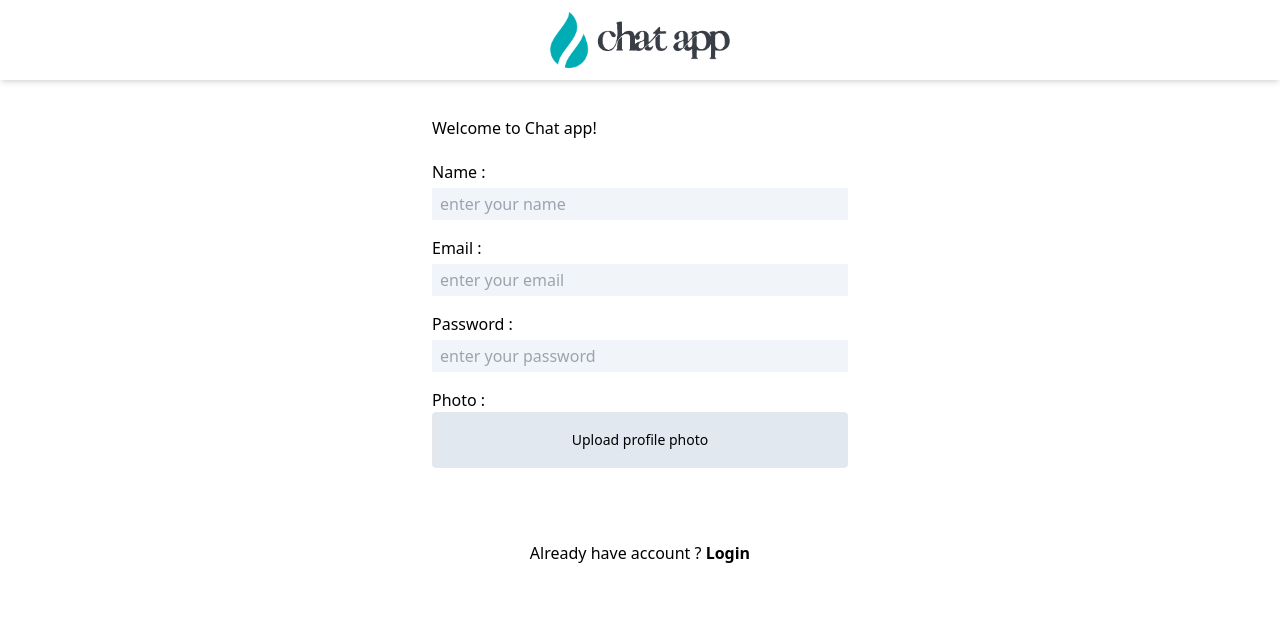
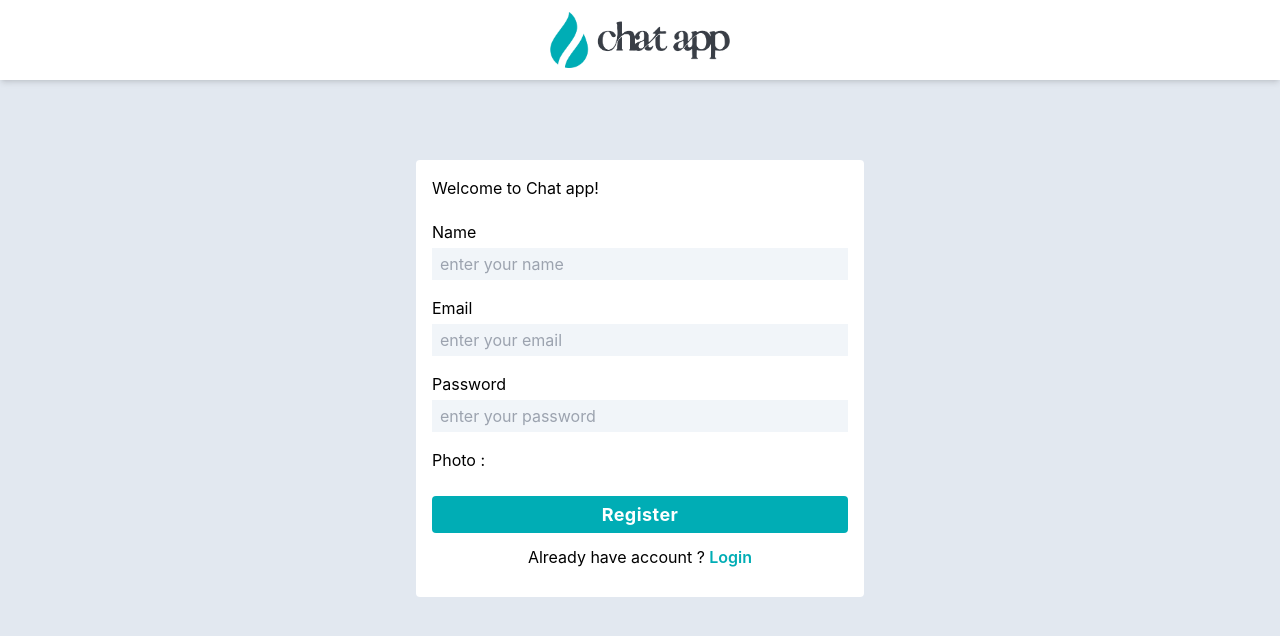
Before and after one commit to bill7maxmaye/REAL_TIME_CHAT_APP, a React (Vite) app in the folder Client/: page /register in a window 1280 px wide. Shown: the top 636 px of the page. Built offline with nearby package versions, Linux system fonts and the light colour scheme.

Commit message:
created register page

```diff
--- a/Client/src/index.css
+++ b/Client/src/index.css
@@ -2,71 +2,17 @@
 @tailwind components;
 @tailwind utilities;
 
-/* :root {
-  font-family: Inter, system-ui, Avenir, Helvetica, Arial, sans-serif;
-  line-height: 1.5;
-  font-weight: 400;
-
-  color-scheme: light dark;
-  color: rgba(255, 255, 255, 0.87);
-  background-color: #242424;
-
-  font-synthesis: none;
-  text-rendering: optimizeLegibility;
+body {
+  margin: 0;
+  font-family: -apple-system, BlinkMacSystemFont, "Segoe UI", "Roboto", "Oxygen",
+    "Ubuntu", "Cantarell", "Fira Sans", "Droid Sans", "Helvetica Neue",
+    sans-serif;
   -webkit-font-smoothing: antialiased;
   -moz-osx-font-smoothing: grayscale;
+  @apply bg-slate-200;
 }
 
-a {
-  font-weight: 500;
-  color: #646cff;
-  text-decoration: inherit;
+code {
+  font-family: source-code-pro, Menlo, Monaco, Consolas, "Courier New",
+    monospace;
 }
-a:hover {
-  color: #535bf2;
-}
-
-body {
-  margin: 0;
-  display: flex;
-  place-items: center;
-  min-width: 320px;
-  min-height: 100vh;
-}
-
-h1 {
-  font-size: 3.2em;
-  line-height: 1.1;
-}
-
-button {
-  border-radius: 8px;
-  border: 1px solid transparent;
-  padding: 0.6em 1.2em;
-  font-size: 1em;
-  font-weight: 500;
-  font-family: inherit;
-  background-color: #1a1a1a;
-  cursor: pointer;
-  transition: border-color 0.25s;
-}
-button:hover {
-  border-color: #646cff;
-}
-button:focus,
-button:focus-visible {
-  outline: 4px auto -webkit-focus-ring-color;
-}
-
-@media (prefers-color-scheme: light) {
-  :root {
-    color: #213547;
-    background-color: #ffffff;
-  }
-  a:hover {
-    color: #747bff;
-  }
-  button {
-    background-color: #f9f9f9;
-  }
-} */
--- a/Client/src/pages/RegisterPage.jsx
+++ b/Client/src/pages/RegisterPage.jsx
@@ -1,123 +1,51 @@
-import React, { useState } from "react";
-import { IoClose } from "react-icons/io5";
-import { Link, useNavigate } from "react-router-dom";
-import uploadFile from "../helpers/uploadFile";
-import axios from "axios";
-import toast from "react-hot-toast";
+import React from "react";
+import { Link } from "react-router-dom";
 
 const RegisterPage = () => {
-  const [data, setData] = useState({
-    name: "",
-    email: "",
-    password: "",
-    profile_pic: "",
-  });
-  const [uploadPhoto, setUploadPhoto] = useState("");
-  const navigate = useNavigate();
-
-  const handleOnChange = (e) => {
-    const { name, value } = e.target;
-
-    setData((preve) => {
-      return {
-        ...preve,
-        [name]: value,
-      };
-    });
-  };
-
-  const handleUploadPhoto = async (e) => {
-    const file = e.target.files[0];
-
-    const uploadPhoto = await uploadFile(file);
-
-    setUploadPhoto(file);
-
-    setData((preve) => {
-      return {
-        ...preve,
-        profile_pic: uploadPhoto?.url,
-      };
-    });
-  };
-  const handleClearUploadPhoto = (e) => {
-    e.stopPropagation();
-    e.preventDefault();
-    setUploadPhoto(null);
-  };
-
-  const handleSubmit = async (e) => {
-    e.preventDefault();
-    e.stopPropagation();
-
-    const URL = `${process.env.REACT_APP_BACKEND_URL}/api/register`;
-
-    try {
-      const response = await axios.post(URL, data);
-      console.log("response", response);
-
-      toast.success(response.data.message);
-
-      if (response.data.success) {
-        setData({
-          name: "",
-          email: "",
-          password: "",
-          profile_pic: "",
-        });
-
-        navigate("/email");
-      }
-    } catch (error) {
-      toast.error(error?.response?.data?.message);
-    }
-    console.log("data", data);
-  };
-
   return (
-    <div className="mt-5">
+    <div className="mt-20">
       <div className="bg-white w-full max-w-md  rounded overflow-hidden p-4 mx-auto">
         <h3>Welcome to Chat app!</h3>
 
-        <form className="grid gap-4 mt-5" onSubmit={handleSubmit}>
+        <form className="grid gap-4 mt-5">
           <div className="flex flex-col gap-1">
-            <label htmlFor="name">Name :</label>
+            <label htmlFor="name">Name </label>
             <input
               type="text"
               id="name"
               name="name"
               placeholder="enter your name"
               className="bg-slate-100 px-2 py-1 focus:outline-primary"
-              value={data.name}
-              onChange={handleOnChange}
+              //value={data.name}
+              //onChange={handleOnChange}
               required
             />
           </div>
 
           <div className="flex flex-col gap-1">
-            <label htmlFor="email">Email :</label>
+            <label htmlFor="email">Email </label>
             <input
               type="email"
               id="email"
               name="email"
               placeholder="enter your email"
               className="bg-slate-100 px-2 py-1 focus:outline-primary"
-              value={data.email}
-              onChange={handleOnChange}
+              //value={data.email}
+              //onChange={handleOnChange}
               required
             />
           </div>
 
           <div className="flex flex-col gap-1">
-            <label htmlFor="password">Password :</label>
+            <label htmlFor="password">Password </label>
             <input
               type="password"
               id="password"
               name="password"
               placeholder="enter your password"
               className="bg-slate-100 px-2 py-1 focus:outline-primary"
-              value={data.password}
-              onChange={handleOnChange}
+              //value={data.password}
+              //onChange={handleOnChange}
               required
             />
           </div>
@@ -125,7 +53,7 @@ const RegisterPage = () => {
           <div className="flex flex-col gap-1">
             <label htmlFor="profile_pic">
               Photo :
-              <div className="h-14 bg-slate-200 flex justify-center items-center border rounded hover:border-primary cursor-pointer">
+              {/* <div className="h-14 bg-slate-200 flex justify-center items-center border rounded hover:border-primary cursor-pointer">
                 <p className="text-sm max-w-[300px] text-ellipsis line-clamp-1">
                   {uploadPhoto?.name
                     ? uploadPhoto?.name
@@ -134,12 +62,12 @@ const RegisterPage = () => {
                 {uploadPhoto?.name && (
                   <button
                     className="text-lg ml-2 hover:text-red-600"
-                    onClick={handleClearUploadPhoto}
+                    // onClick={handleClearUploadPhoto}
                   >
                     <IoClose />
                   </button>
                 )}
-              </div>
+              </div> */}
             </label>
 
             <input
@@ -147,7 +75,7 @@ const RegisterPage = () => {
               id="profile_pic"
               name="profile_pic"
               className="bg-slate-100 px-2 py-1 focus:outline-primary hidden"
-              onChange={handleUploadPhoto}
+              //onChange={handleUploadPhoto}
             />
           </div>
 
@@ -158,7 +86,10 @@ const RegisterPage = () => {
 
         <p className="my-3 text-center">
           Already have account ?{" "}
-          <Link to={"/email"} className="hover:text-primary font-semibold">
+          <Link
+            to={"/email"}
+            className="hover:text-green-600 text-primary font-semibold"
+          >
             Login
           </Link>
         </p>
--- a/Client/tailwind.config.js
+++ b/Client/tailwind.config.js
@@ -2,7 +2,11 @@
 export default {
   content: ["./index.html", "./src/**/*.{js,ts,jsx,tsx}"],
   theme: {
-    extend: {},
+    extend: {
+      colors: {
+        primary: "#00adb5",
+      },
+    },
   },
   plugins: [],
 };
```
